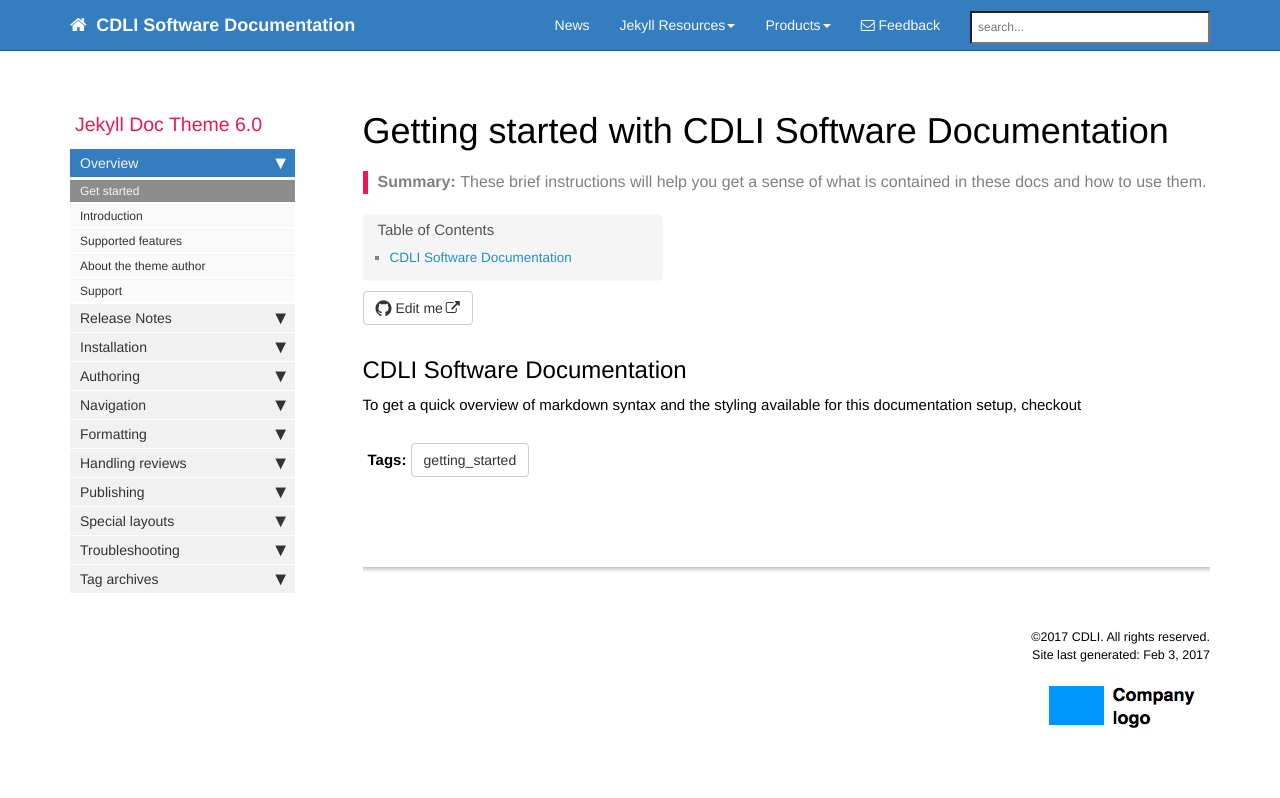
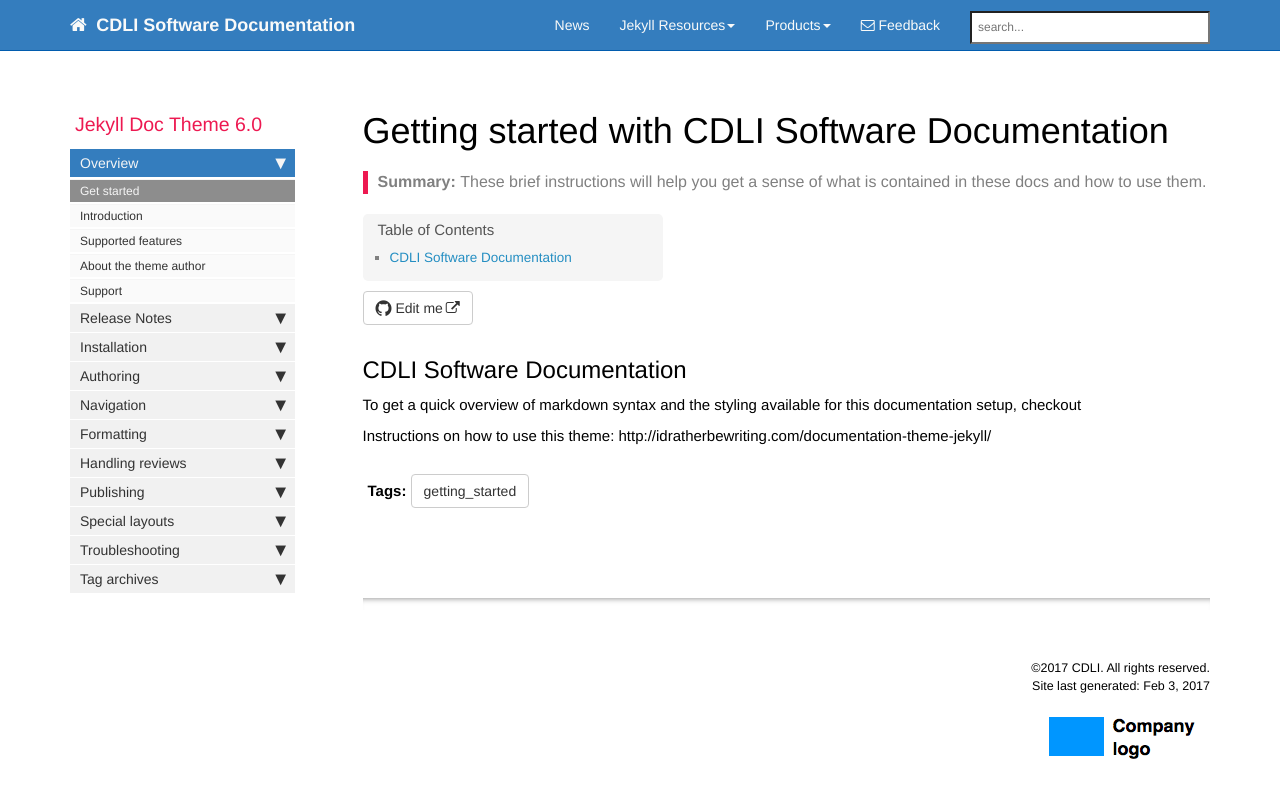
Before and after one commit to fbab/cdli-gh.github.io, a Jekyll site: the page built from index.md, in a window 1280 px wide. Shown: the top 798 px of the page. Built offline with Jekyll 4.4.1, drawn with Linux system fonts in a browser that asks for light colours; nearby versions of some CDN libraries; comment, search, counter and statistics services are not loaded.

Commit message:
Update index.md

```diff
--- a/index.md
+++ b/index.md
@@ -13,3 +13,6 @@ To get a quick overview of markdown syntax and the styling available for this do
 
 
 {% include links.html %}
+
+
+Instructions on how to use this theme: http://idratherbewriting.com/documentation-theme-jekyll/
```
